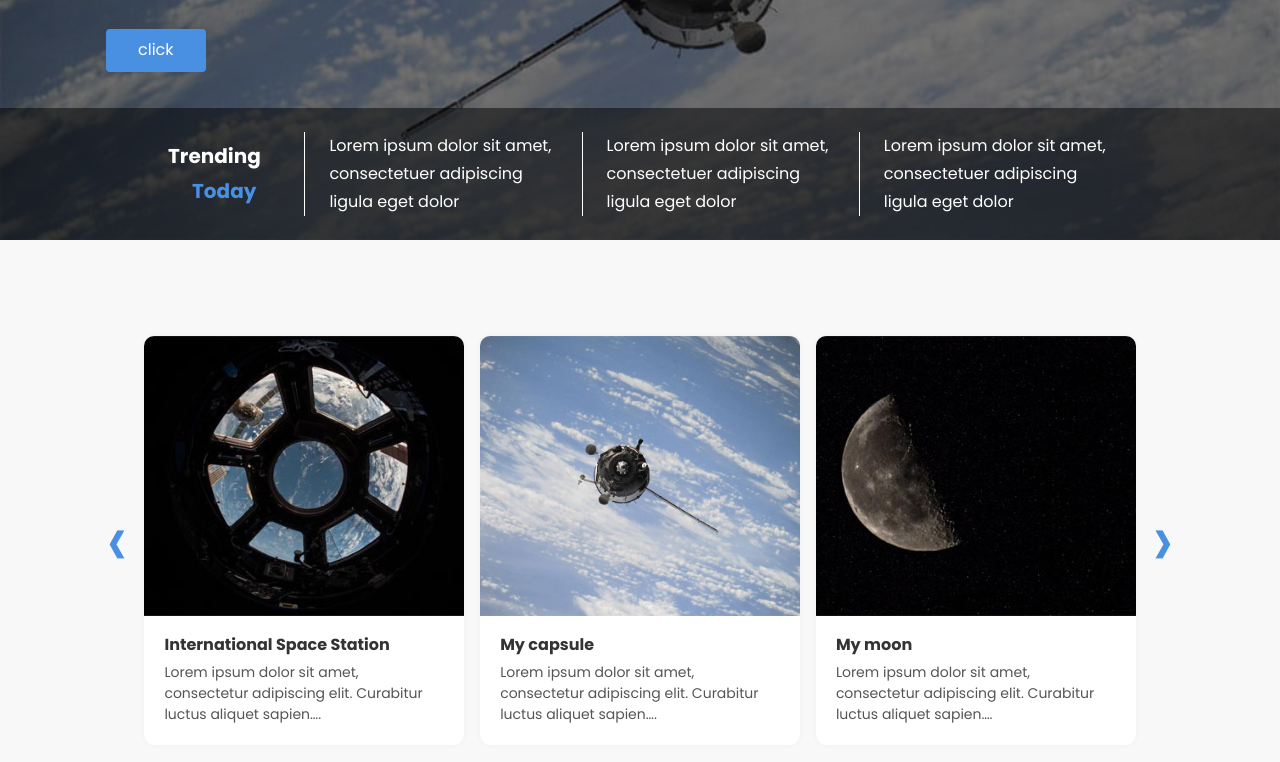
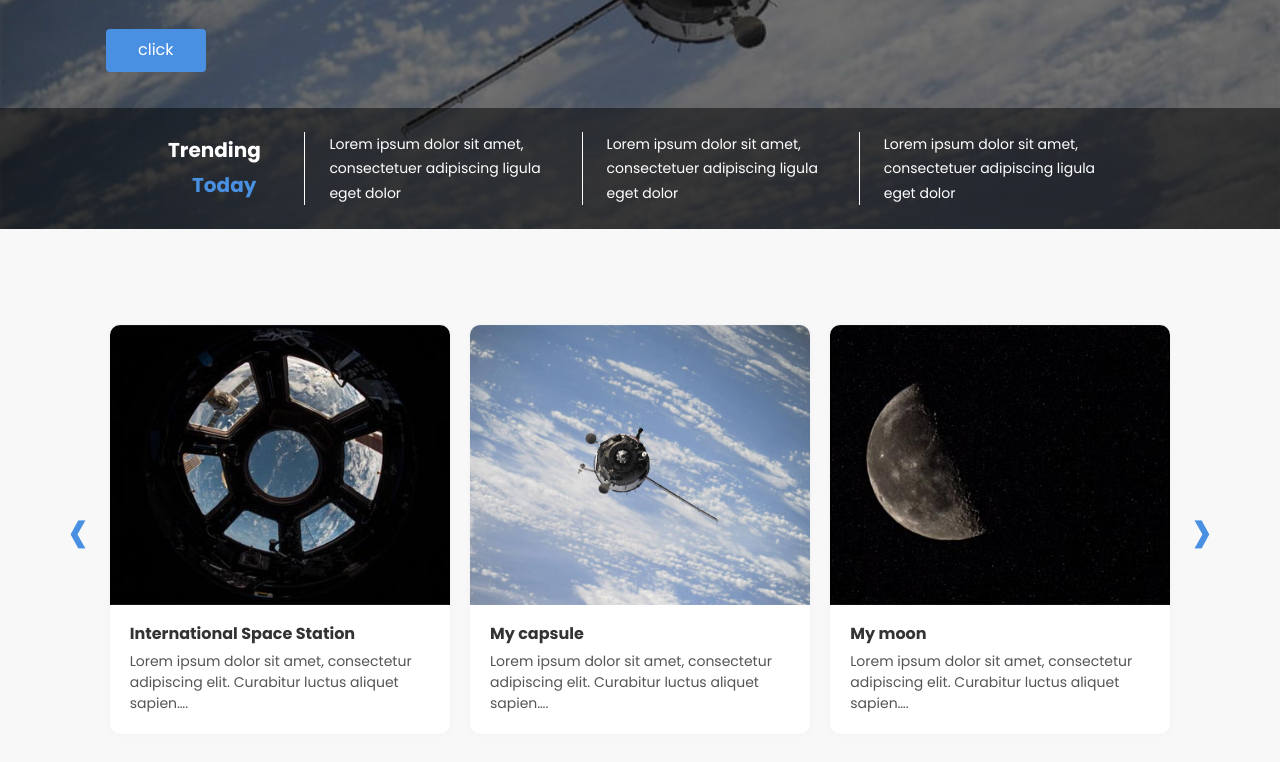
Before and after one commit to lucasnr/joyjet-frontend-challenge, a plain HTML site: page index.html in a window 1280 px wide. Shown: the part 308-1070 px from the top of the page. Drawn offline with Linux system fonts and the light colour scheme.

Commit message:
Ajusted carousel arrows margin and header footer text font size

```diff
--- a/assets/sass/carousel.scss
+++ b/assets/sass/carousel.scss
@@ -15,12 +15,14 @@
 
   &::before {
     content: '‹';
+    margin-left: calc(-1rem - 23px);
     margin-right: 1rem;
   }
 
   &::after {
     content: '›';
     margin-left: 1rem;
+    margin-right: calc(-1rem - 23px);
   }
 
   .carousel__item + .carousel__item {
--- a/assets/sass/header.scss
+++ b/assets/sass/header.scss
@@ -102,7 +102,7 @@
       }
 
       & + span {
-        font-size: 1rem;
+        font-size: 0.875rem;
         border-left: 1px solid #fff;
       }
     }
```
Also changed, not shown: assets/css/styles.css.
